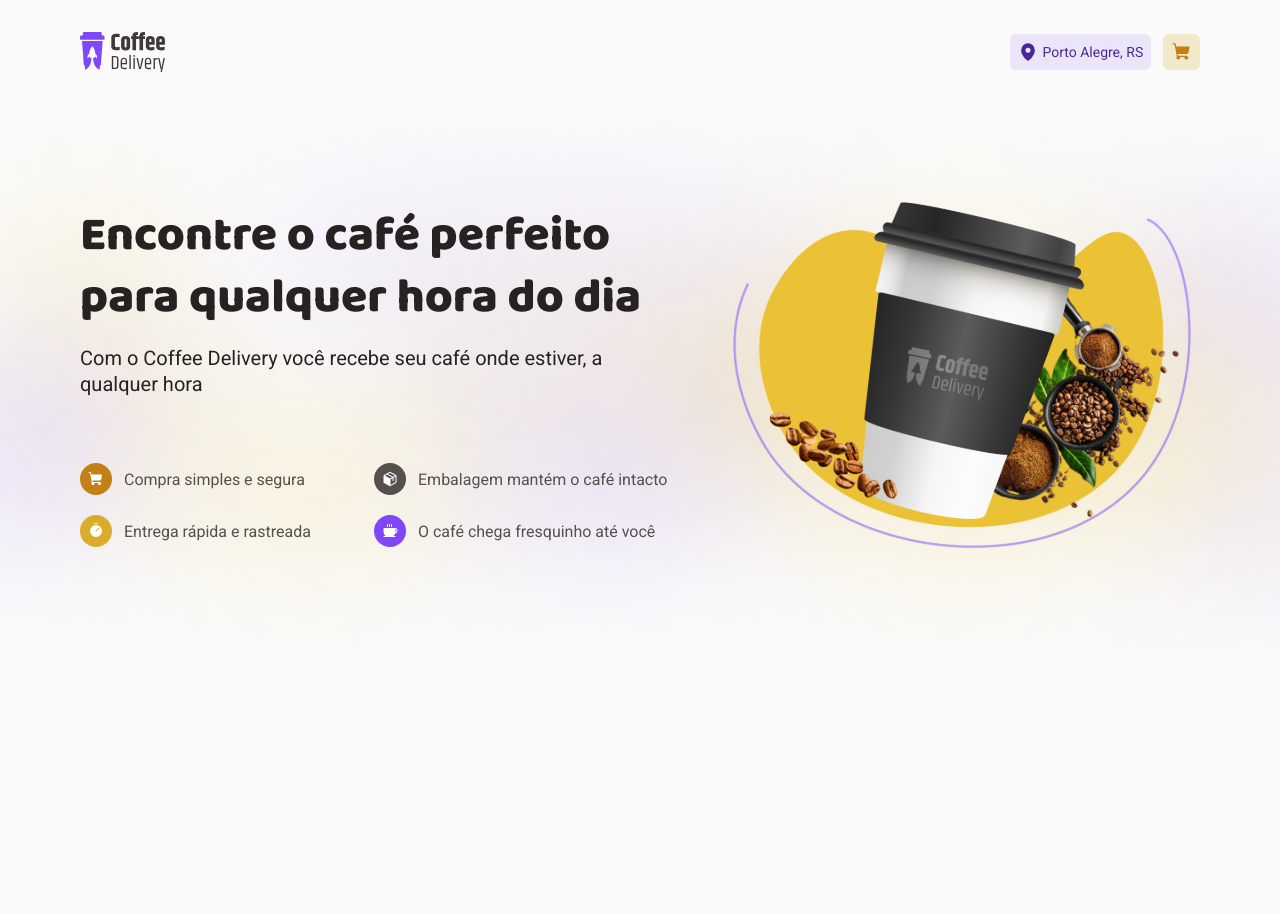
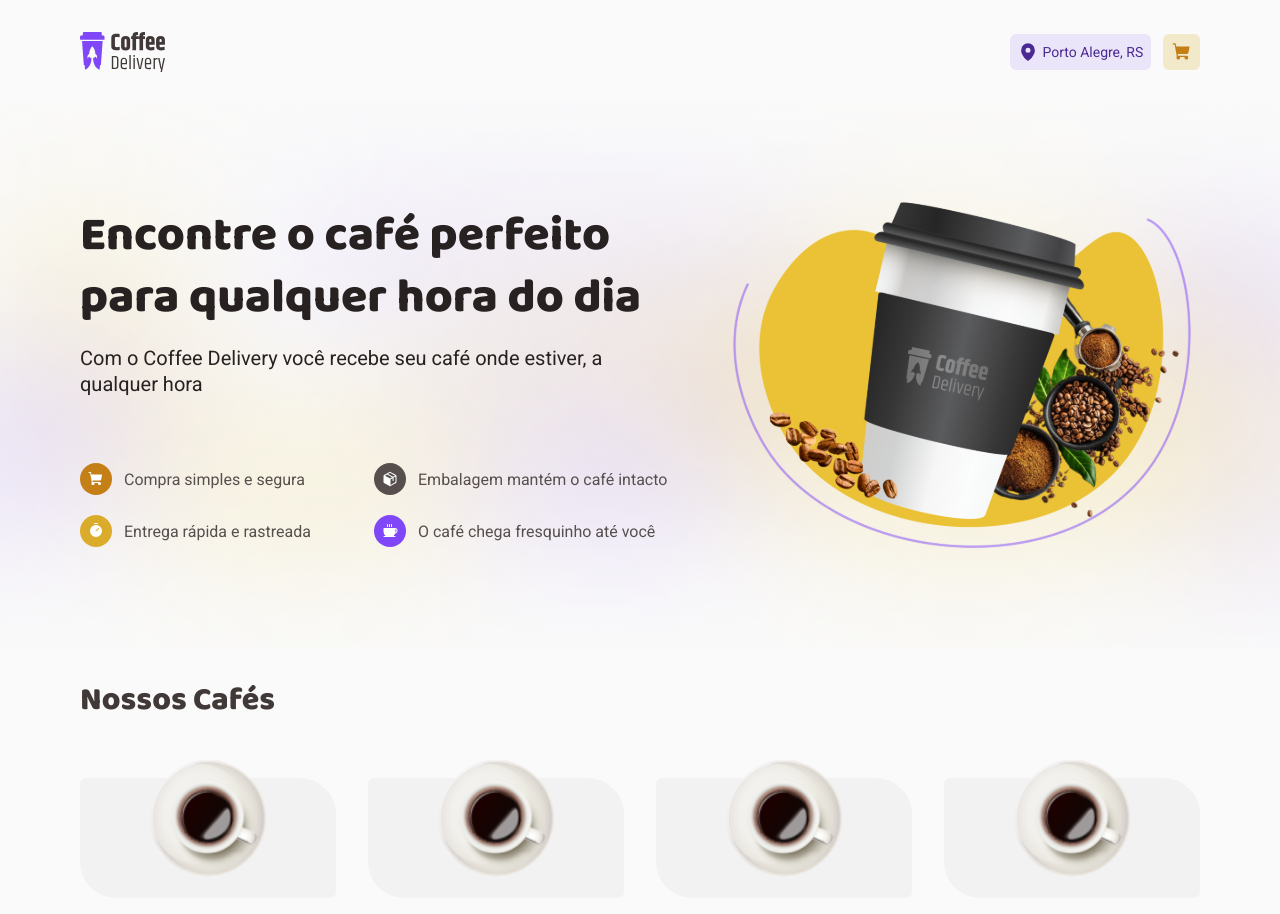
Before and after one commit to LucasLeiteDuarte/coffe-delivery, a React (Vite) app: page / in a window 1280 px wide. Shown: the top 914 px of the page. Before the commit the page ends 805 px from the top, so only its background shows below. Built offline with nearby package versions, Linux system fonts and the light colour scheme.

Commit message:
create coffee card container

```diff
--- /dev/null
+++ b/src/pages/Home/components/CoffeeCard/index.tsx
@@ -0,0 +1,10 @@
+import Amerciano from "../../../../assests/CoffeeImg/Americano.png";
+import { CoffeeCardContainer } from "./styles";
+
+export function CoffeeCard() {
+  return (
+    <CoffeeCardContainer>
+      <img src={Amerciano} />
+    </CoffeeCardContainer>
+  )
+}
--- /dev/null
+++ b/src/pages/Home/components/CoffeeCard/styles.ts
@@ -0,0 +1,24 @@
+import styled from "styled-components";
+
+export const CoffeeCardContainer = styled.div`
+display: flex;
+flex-direction: column;
+justify-content: center;
+align-items: center;
+
+width: 100%;
+padding: 1.25rem;
+padding-top: 0;
+
+background: ${({theme})=> theme.colors["base-card"]};
+border-radius: 6px 36px 6px 36px;
+
+
+
+img {
+  width: 7.5rem;
+  height: 7.5rem;
+  margin-top: -1.25rem;
+}
+
+`;
--- /dev/null
+++ b/src/pages/Home/components/OurCoffees/index.tsx
@@ -0,0 +1,24 @@
+
+import { CoffeeCard } from "../CoffeeCard";
+import { TitleText } from "../intro/styles";
+import { CoffeeList, OurCoffeesContainer } from "./styles";
+
+export function OurCoffees() {
+  return (
+    <OurCoffeesContainer className="container">
+      <TitleText size="L" color="subtitle">
+        Nossos Cafés
+      </TitleText>
+      <CoffeeList>
+        <CoffeeCard />
+        <CoffeeCard />
+        <CoffeeCard />
+        <CoffeeCard />
+
+      </CoffeeList>
+
+
+    </OurCoffeesContainer>
+
+  )
+}
--- /dev/null
+++ b/src/pages/Home/components/OurCoffees/styles.ts
@@ -0,0 +1,15 @@
+import styled from "styled-components";
+
+export const  OurCoffeesContainer = styled.section `
+  width: 100%;
+  margin-top: 2rem;
+`;
+
+export const CoffeeList = styled.div`
+  width: 100%;
+  display: grid;
+  grid-template-columns: repeat(4, 1fr);
+  column-gap: 2rem;
+  row-gap: 2.5rem;
+  margin-top: 3.5rem;
+`;
--- a/src/pages/Home/index.tsx
+++ b/src/pages/Home/index.tsx
@@ -1,3 +1,4 @@
+import { OurCoffees } from "./components/OurCoffees";
 import { Intro } from "./components/intro";
 import { HomeContainer } from "./styles";
 
@@ -5,6 +6,7 @@ export function HomePage() {
   return (
     <HomeContainer>
       <Intro />
+      <OurCoffees />
     </HomeContainer>
   )
 }
```
Also changed, not shown: src/components/InfoWithIcon/index.tsx (+6 -6 lines).
